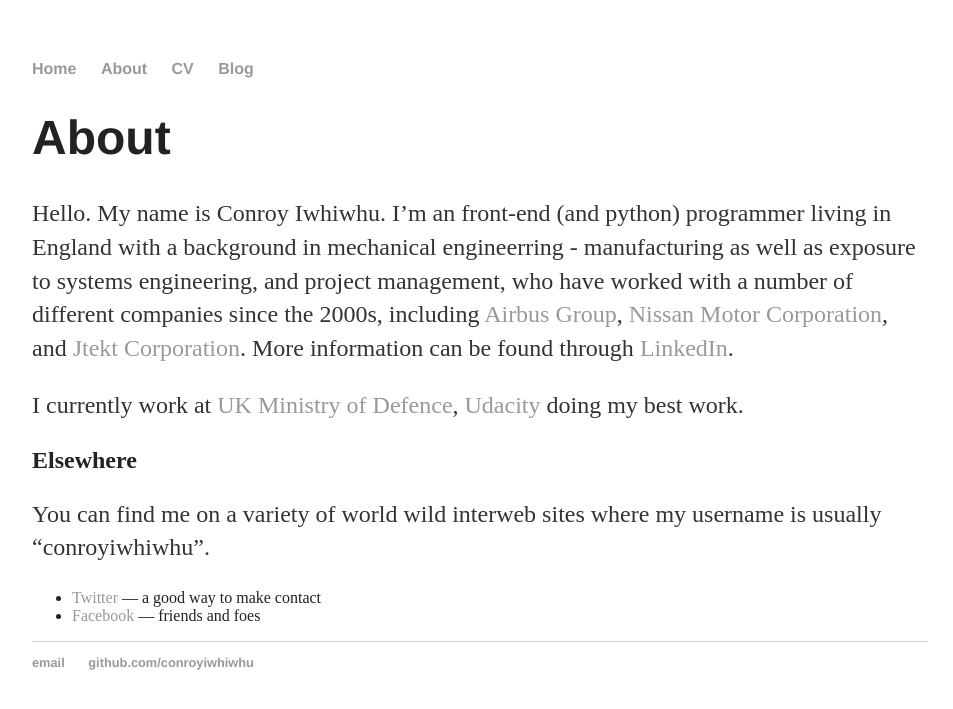
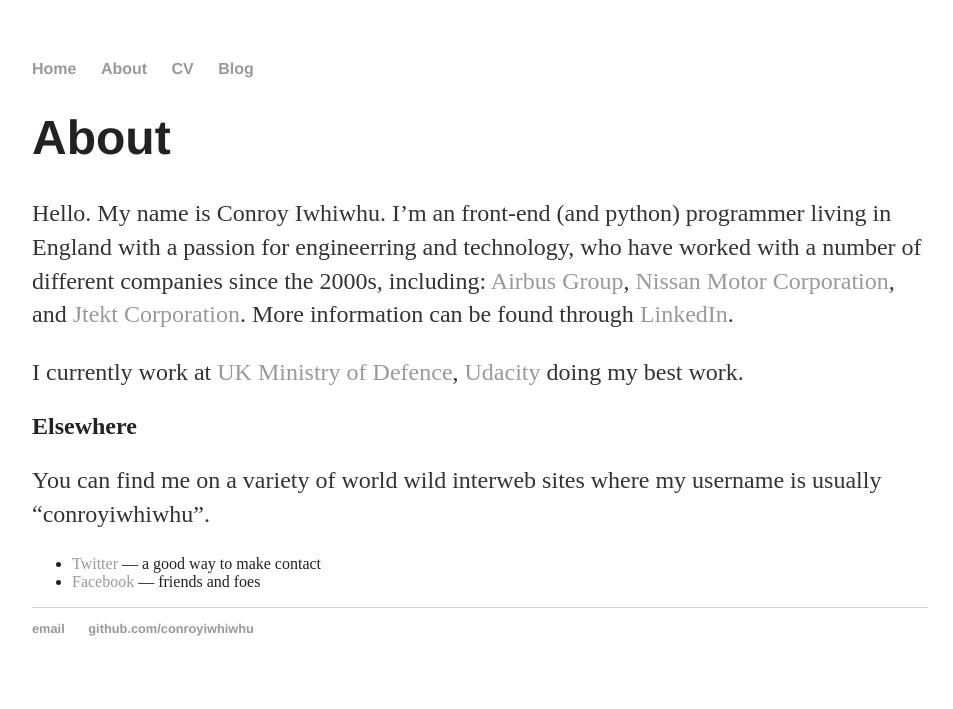
Before and after one commit to conroyiwhiwhu/conroyiwhiwhu.github.io, a Jekyll site: the page built from about/index.html, in a window 1280 px wide. Shown: the top 709 px of the page, without its empty margins (160-1113 px from the left). Built offline with Jekyll 4.4.1, drawn with Linux system fonts in a browser that asks for light colours.

Commit message:
Update index.html

```diff
--- a/about/index.html
+++ b/about/index.html
@@ -5,9 +5,9 @@
 
         <div class="about">
             <h1>About</h1>
-            <p>Hello. My name is Conroy Iwhiwhu. I’m an front-end (and python) programmer living in England with a background in mechanical
-            engineerring - manufacturing as well as exposure to systems engineering, and project management, who have worked with a number of
-            different companies since the 2000s, including
+            <p>Hello. My name is Conroy Iwhiwhu. I’m an front-end (and python) programmer living in England with a
+            passion for engineerring and technology, who have worked with a number of different companies since the
+            2000s, including:
                 <a href="http://www.airbusgroup.com">Airbus Group</a>,
                 <a href="http://www.nissan-global.com">Nissan Motor Corporation</a>, and
                 <a href="http://www.jtekt-na.com/">Jtekt Corporation</a>.
@@ -24,25 +24,6 @@
 
             <ul class="contacts">
                 <li><a href="http://twitter.com/conroyiwhiwhu">Twitter</a> — a good way to make contact</li>
-                <!--<li><a href="https://github.com/conroyiwhiwhu">GitHub</a> — code, project code</li>-->
                 <li><a href="http://www.facebook.com/conroyiwhiwhu">Facebook</a> — friends and foes</li>
             </ul>
         </div>
-
-
-<!------->
-<!--layout: default-->
-<!--title: About Conroy Iwhiwhu-->
-<!------->
-
-<!--        <div class="about">-->
-<!--            <h1>About</h1>-->
-<!--            <p>You can optionally insert a brief bio here. You went to this school, you studied that, you now work in this field with research interests in that subject. At your previous position at this place, you worked on this or that. You can list some of your significant accomplishments, awards, or recognition here as well. You live in this city with these animals and people. In your free time you like X, Y, and Z.</p>-->
-
-<!--            <ul class="contacts">-->
-<!--                <li><a href="https://twitter.com/techconroy">Twitter</a> — a good way to make contact</li>-->
-                <!--<li><a href="https://github.com/conroyiwhiwhu/">GitHub</a> — code</li>-->
-<!--                <li><a href="http://facebook.com/conroyiwhiwhu">Facebook</a> — friends and foes</li>-->
-<!--                <li><a href="https://uk.linkedin.com/in/conroyiwhiwhu">LinkedIn</a></li>-->
-<!--                </ul>-->
-<!--        </div>-->
```
